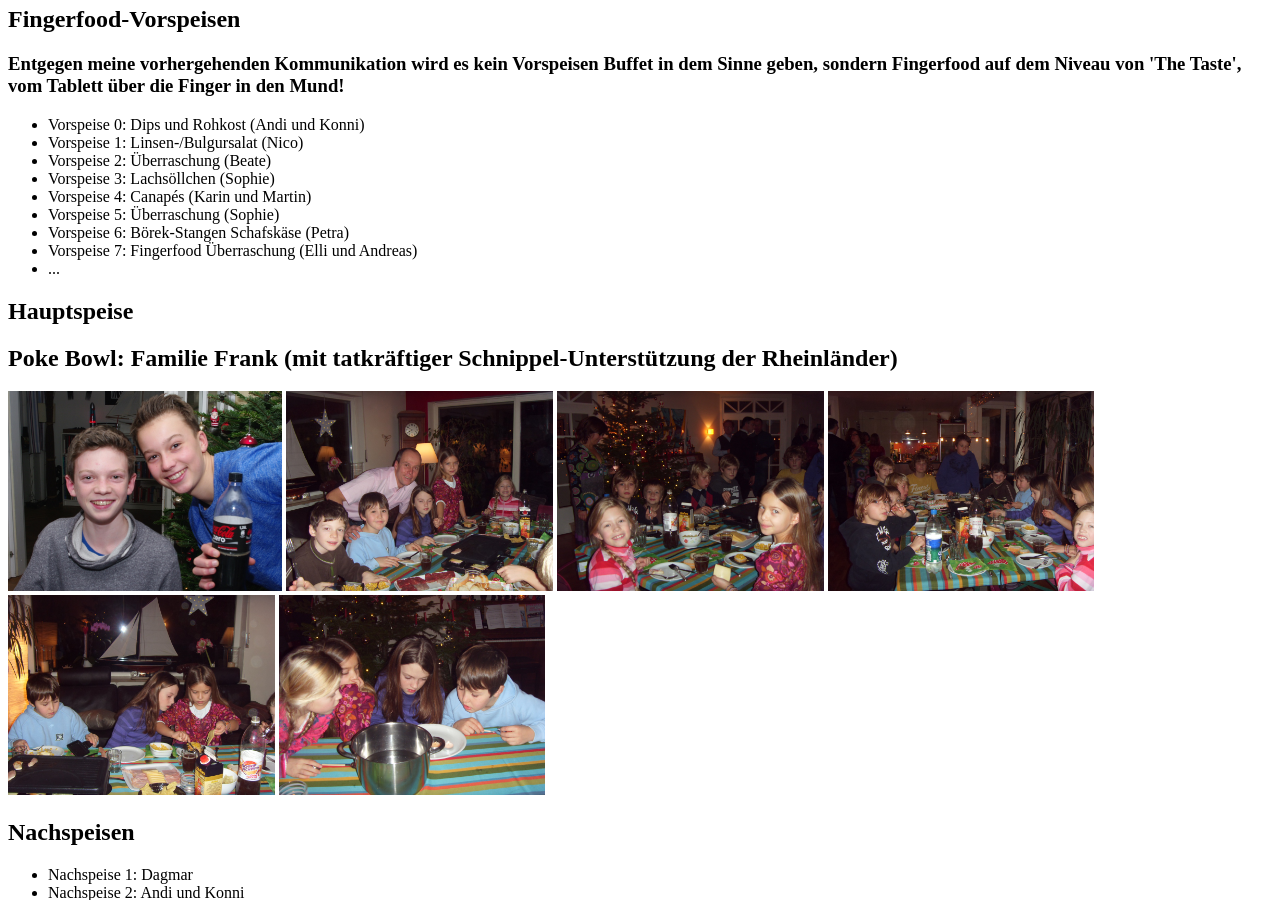
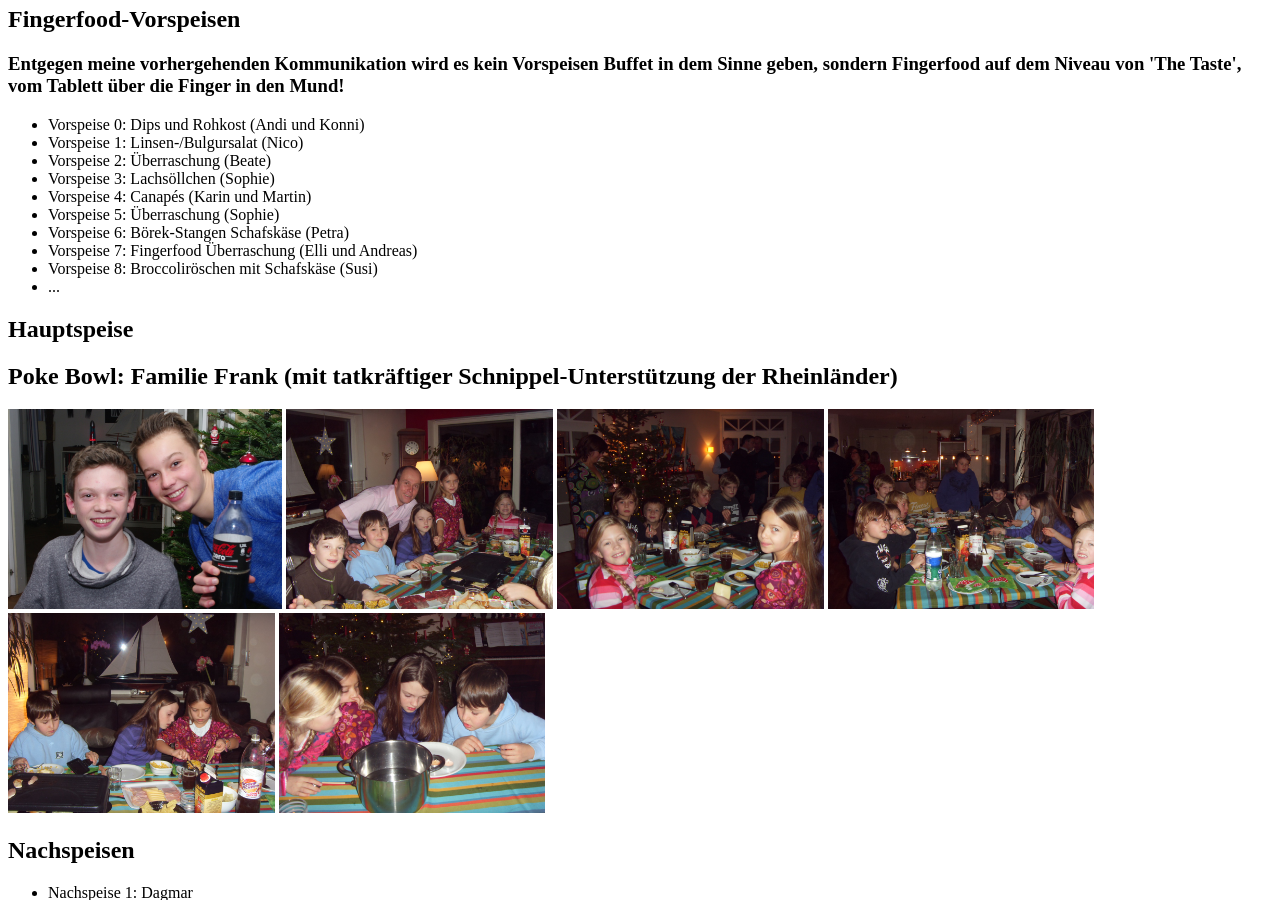
Before and after one commit to DiveDocs/Sylvester2023, a Jekyll site: the page built from index.markdown, in a window 1280 px wide and 900 px high, scrolled down 1014 px. Built offline with Jekyll 4.4.1, drawn with Linux system fonts in a browser that asks for light colours.

Commit message:
Update index.markdown

```diff
--- a/index.markdown
+++ b/index.markdown
@@ -65,6 +65,7 @@ tr:nth-child(even) {
 <li>Vorspeise 5: Überraschung (Sophie) </li>
 <li>Vorspeise 6: Börek-Stangen Schafskäse (Petra) </li>
 <li>Vorspeise 7: Fingerfood Überraschung (Elli und Andreas) </li>
+<li>Vorspeise 8: Broccoliröschen mit Schafskäse (Susi) </li>
 
 <li>... </li>
 </ul>
```
